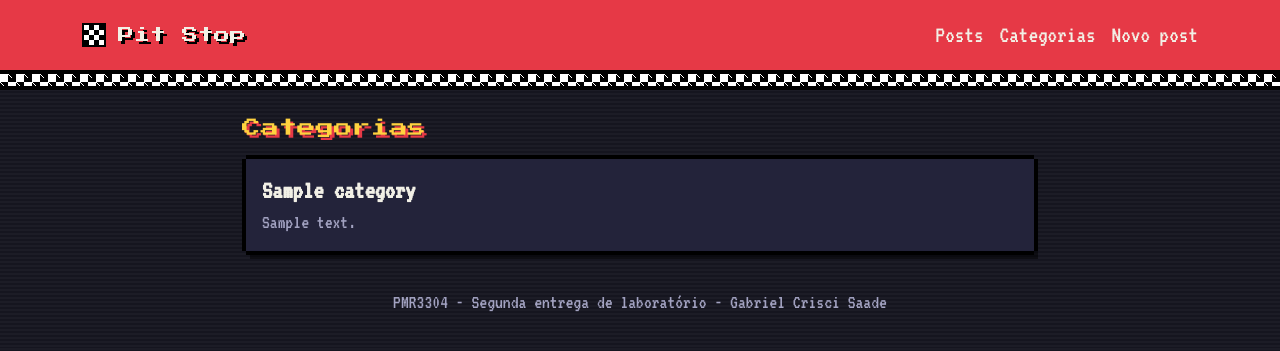
After one commit to gcsaade05-svg/pmr3304-lab2-blog, a Django app: page /categories/ in a window 1280 px wide. The commit adds this page. Shown: the top 351 px of the page. Run offline with Django 5.2, Linux system fonts and the light colour scheme; tables that the repository leaves empty hold one stand-in row (values such as "Sample post").

Commit message:
Parte 3: páginas de categorias e links de navegação
Adiciona a listagem de categorias (generic.ListView) e a página
individual de categoria (detail_category, com 404 para categoria
inexistente), que reaproveita o template de listagem de posts da
Parte 1 exibindo o nome da categoria. O header ganha o link para as
categorias e cada categoria na página do post leva à sua página.

Co-Authored-By: Claude Opus 5.5 <noreply@anthropic.com>
Claude-Session: https://claude.ai/code/session_01BPju5gKbAzLbBSXTnDNgLb

```diff
--- /dev/null
+++ b/blog/templates/blog/categories.html
@@ -0,0 +1,22 @@
+{% extends 'base.html' %}
+
+{% block title %}
+Categorias
+{% endblock title %}
+
+{% block content %}
+<h2 class="mb-3">Categorias</h2>
+
+{% if category_list %}
+<div class="list-group">
+    {% for category in category_list %}
+    <a class="list-group-item list-group-item-action py-3" href="{% url 'blog:category' category.id %}">
+        <div class="fw-semibold">{{ category.name }}</div>
+        <small class="text-muted">{{ category.description }}</small>
+    </a>
+    {% endfor %}
+</div>
+{% else %}
+<p>Nenhuma categoria cadastrada ainda.</p>
+{% endif %}
+{% endblock content %}
--- a/blog/templates/blog/detail.html
+++ b/blog/templates/blog/detail.html
@@ -12,7 +12,7 @@
     <p>
         Categorias:
         {% for category in post.categories.all %}
-            <span class="badge text-bg-secondary">{{ category.name }}</span>
+            <a class="badge text-bg-secondary text-decoration-none" href="{% url 'blog:category' category.id %}">{{ category.name }}</a>
         {% endfor %}
     </p>
     {% endif %}
--- a/blog/urls.py
+++ b/blog/urls.py
@@ -10,4 +10,6 @@ urlpatterns = [
     path('update/<int:pk>/', views.PostUpdateView.as_view(), name='update'),
     path('delete/<int:pk>/', views.PostDeleteView.as_view(), name='delete'),
     path('<int:post_id>/comment/', views.create_comment, name='comment'),
+    path('categories/', views.CategoryListView.as_view(), name='categories'),
+    path('categories/<int:category_id>/', views.detail_category, name='category'),
 ]
--- a/blog/views.py
+++ b/blog/views.py
@@ -3,7 +3,7 @@ from django.shortcuts import render, get_object_or_404
 from django.urls import reverse, reverse_lazy
 from django.views import generic
 
-from .models import Post, Comment
+from .models import Post, Comment, Category
 from .forms import PostForm, CommentForm
 
 
@@ -54,3 +54,14 @@ def create_comment(request, post_id):
         form = CommentForm()
     context = {'form': form, 'post': post}
     return render(request, 'blog/comment.html', context)
+
+
+class CategoryListView(generic.ListView):
+    model = Category
+    template_name = 'blog/categories.html'
+
+
+def detail_category(request, category_id):
+    category = get_object_or_404(Category, pk=category_id)
+    context = {'post_list': category.post_set.all(), 'category': category}
+    return render(request, 'blog/index.html', context)
--- a/templates/base.html
+++ b/templates/base.html
@@ -20,6 +20,7 @@
             <a class="navbar-brand" href="{% url 'blog:index' %}"><span class="bandeira"></span>Pit Stop</a>
             <ul class="navbar-nav flex-row gap-3">
                 <li class="nav-item"><a class="nav-link" href="{% url 'blog:index' %}">Posts</a></li>
+                <li class="nav-item"><a class="nav-link" href="{% url 'blog:categories' %}">Categorias</a></li>
                 <li class="nav-item"><a class="nav-link" href="{% url 'blog:create' %}">Novo post</a></li>
             </ul>
         </nav>
```
Also changed, not shown: blog/templates/blog/index.html (+9 -2 lines).
